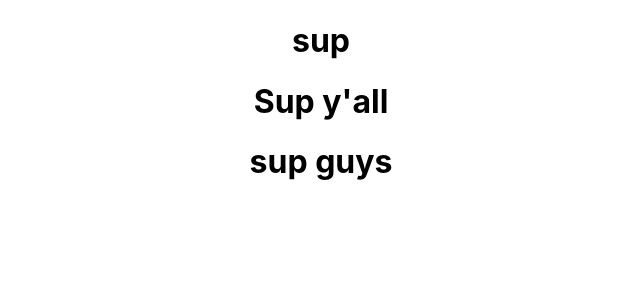
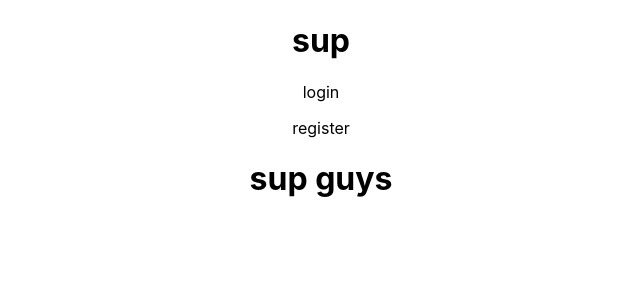
Before and after one commit to vaykoActual/living-la-vida-vegan, a React (Create React App) app in the folder living-la-vida-vegan/client/: page / in a window 1280 px wide. Shown: the top 300 px of the page, without its empty margins (319-959 px from the left). Built offline with nearby package versions, Linux system fonts and the light colour scheme.

Commit message:
starting inputting information into login

```diff
--- a/living-la-vida-vegan/client/src/App.js
+++ b/living-la-vida-vegan/client/src/App.js
@@ -19,7 +19,6 @@ function App() {
   return (
     <div className="App">
       <Header currentUser={currentUser} setCurrentUser={setCurrentUser} />
-      <h1>Sup y'all</h1>
       <Main setCurrentUser={setCurrentUser} />
     </div>
   );
--- a/living-la-vida-vegan/client/src/components/Header/Header.jsx
+++ b/living-la-vida-vegan/client/src/components/Header/Header.jsx
@@ -4,6 +4,10 @@ export default function Header() {
   return (
     <div>
       <h1>sup</h1>
+      <div className="side-bar">
+        <p>login</p>
+        <p>register</p>
+      </div>
     </div>
   );
 }
```
Also changed, not shown: living-la-vida-vegan/client/src/components/Login/Login.jsx (+14 -0 lines).
